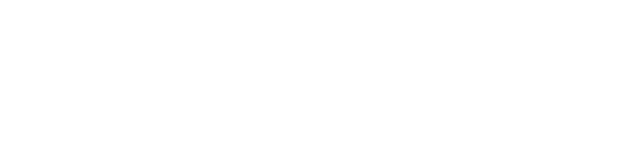
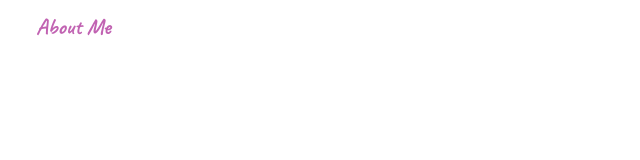
Before and after one commit to pranjal-jha-28/portfolio, a website: page introduction.html in a window 1280 px wide. Shown: the full height of the page, 0-640 px from the left. Drawn offline with Linux system fonts and the light colour scheme; a web font is replaced by a local one.

Commit message:
Started toworkon about me page

```diff
--- /dev/null
+++ b/introduction.css
@@ -0,0 +1,30 @@
+*{
+    margin: 0;
+    padding: 0;
+    box-sizing: border-box;
+    list-style: none;
+}
+
+body{
+    font-family: 'Caveat', cursive;
+}
+
+#about {
+    list-style: none;
+    font-size: 15px;
+    padding: 0.75rem;
+    margin: 0 1.5rem;
+    color: #c163b2;
+    transition: all 0.4s;
+}
+
+#about:hover {
+    background-color: #c163b2;
+    color: whitesmoke;
+    font-size: x-large;
+}
+
+#about .heading{
+    text-decoration: none;
+    color: inherit;
+}
--- a/introduction.html
+++ b/introduction.html
@@ -4,8 +4,19 @@
     <meta charset="UTF-8">
     <meta name="viewport" content="width=device-width, initial-scale=1.0">
     <title>Pranjal Jha | Portfolio</title>
-</head>
+    <link rel="stylesheet" href="introduction.css">
+    <link rel="preconnect" href="https://fonts.googleapis.com">
+    <link rel="preconnect" href="https://fonts.gstatic.com" crossorigin>
+    <link
+        href="https://fonts.googleapis.com/css2?family=Caveat:wght@400;500;600;700&family=Dancing+Script:wght@600;700&family=Dongle&family=Fira+Sans:ital,wght@0,300;0,400;1,300;1,400&display=swap"
+        rel="stylesheet">
+    <link rel="stylesheet" href="https://cdnjs.cloudflare.com/ajax/libs/font-awesome/5.15.4/css/all.min.css"
+        integrity="sha512-1ycn6IcaQQ40/MKBW2W4Rhis/DbILU74C1vSrLJxCq57o941Ym01SwNsOMqvEBFlcgUa6xLiPY/NS5R+E6ztJQ=="
+        crossorigin="anonymous" referrerpolicy="no-referrer" />
 <body>
-
+    <section id="about">
+        <h2 class="heading">About Me</h2>
+        <div class="about_content"></div>
+    </section>
 </body>
 </html>
```
Also changed, not shown: index.html (+0 -4 lines).
